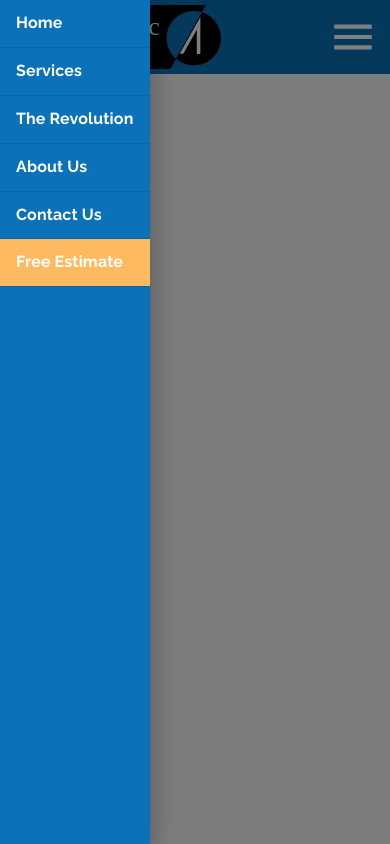
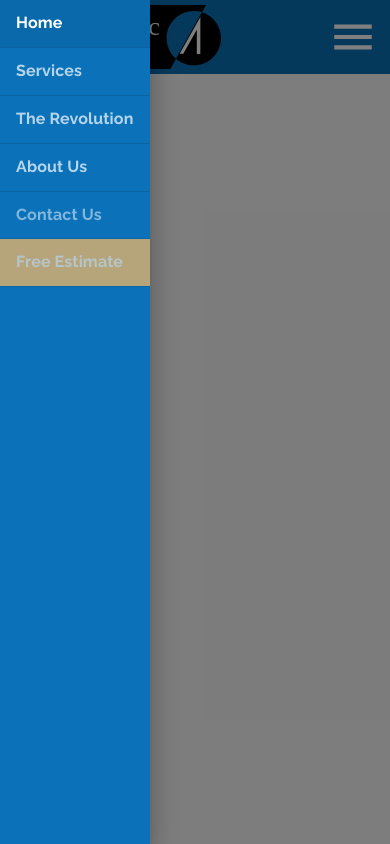
Before and after one commit to ajaykumar-bg/react-material-ui-udemy, a React (Create React App) app: page / in a window 390 px wide. Both pictures are taken after a click on the button 353 px from the left and 37 px from the top of the page. Built offline with nearby package versions, Linux system fonts and the light colour scheme.

Commit message:
Updated drawer items styling

```diff
--- a/src/components/ui/Header.js
+++ b/src/components/ui/Header.js
@@ -94,9 +94,16 @@ const useStyles = makeStyles((theme) => ({
 	drawerItem: {
 		...theme.typography.tab,
 		color: 'white',
+		opacity: 0.7,
+		'&:hover': {
+			opacity: 1,
+		},
 	},
 	drawerItemEstimate: {
 		backgroundColor: theme.palette.common.orange,
+	},
+	drawerItemSelected: {
+		opacity: 1,
 	},
 }));
 
@@ -287,64 +294,136 @@ function Header(props) {
 			>
 				<List disablePadding>
 					<ListItem
-						className={classes.drawerItem}
-						onClick={() => setDrawerOpen(false)}
+						onClick={() => {
+							setDrawerOpen(false);
+							setCurrentTab(0);
+						}}
 						divider
 						button
 						component={Link}
 						to='/'
+						selected={currentTab === 0}
 					>
-						<ListItemText disableTypography>Home</ListItemText>
+						<ListItemText
+							className={
+								currentTab === 0
+									? [classes.drawerItem, classes.drawerItemSelected]
+									: classes.drawerItem
+							}
+							disableTypography
+						>
+							Home
+						</ListItemText>
 					</ListItem>
 					<ListItem
-						className={classes.drawerItem}
-						onClick={() => setDrawerOpen(false)}
+						onClick={() => {
+							setDrawerOpen(false);
+							setCurrentTab(1);
+						}}
 						divider
 						button
 						component={Link}
 						to='/services'
+						selected={currentTab === 1}
 					>
-						<ListItemText disableTypography>Services</ListItemText>
+						<ListItemText
+							className={
+								currentTab === 1
+									? [classes.drawerItem, classes.drawerItemSelected]
+									: classes.drawerItem
+							}
+							disableTypography
+						>
+							Services
+						</ListItemText>
 					</ListItem>
 					<ListItem
-						className={classes.drawerItem}
-						onClick={() => setDrawerOpen(false)}
+						onClick={() => {
+							setDrawerOpen(false);
+							setCurrentTab(2);
+						}}
 						divider
 						button
 						component={Link}
 						to='/revolution'
+						selected={currentTab === 2}
 					>
-						<ListItemText disableTypography>The Revolution</ListItemText>
+						<ListItemText
+							className={
+								currentTab === 2
+									? [classes.drawerItem, classes.drawerItemSelected]
+									: classes.drawerItem
+							}
+							disableTypography
+						>
+							The Revolution
+						</ListItemText>
 					</ListItem>
 					<ListItem
-						className={classes.drawerItem}
-						onClick={() => setDrawerOpen(false)}
+						onClick={() => {
+							setDrawerOpen(false);
+							setCurrentTab(3);
+						}}
 						divider
 						button
 						component={Link}
 						to='/about-us'
+						selected={currentTab === 3}
 					>
-						<ListItemText disableTypography>About Us</ListItemText>
+						<ListItemText
+							className={
+								currentTab === 3
+									? [classes.drawerItem, classes.drawerItemSelected]
+									: classes.drawerItem
+							}
+							disableTypography
+						>
+							About Us
+						</ListItemText>
 					</ListItem>
 					<ListItem
 						className={classes.drawerItem}
-						onClick={() => setDrawerOpen(false)}
+						onClick={() => {
+							setDrawerOpen(false);
+							setCurrentTab(4);
+						}}
 						divider
 						button
 						component={Link}
 						to='/contact-us'
+						selected={currentTab === 4}
 					>
-						<ListItemText disableTypography>Contact Us</ListItemText>
+						<ListItemText
+							className={
+								currentTab === 4
+									? [classes.drawerItem, classes.drawerItemSelected]
+									: classes.drawerItem
+							}
+							disableTypography
+						>
+							Contact Us
+						</ListItemText>
 					</ListItem>
 					<ListItem
 						className={[classes.drawerItem, classes.drawerItemEstimate]}
-						onClick={() => setDrawerOpen(false)}
+						onClick={() => {
+							setDrawerOpen(false);
+						}}
 						divider
 						button
 						component={Link}
 						to='/estimate'
 					>
-						<ListItemText disableTypography>Free Estimate</ListItemText>
+						<ListItemText
+							className={
+								currentTab === 5
+									? [classes.drawerItem, classes.drawerItemSelected]
+									: classes.drawerItem
+							}
+							disableTypography
+						>
+							Free Estimate
+						</ListItemText>
 					</ListItem>
 				</List>
 			</SwipeableDrawer>
```
